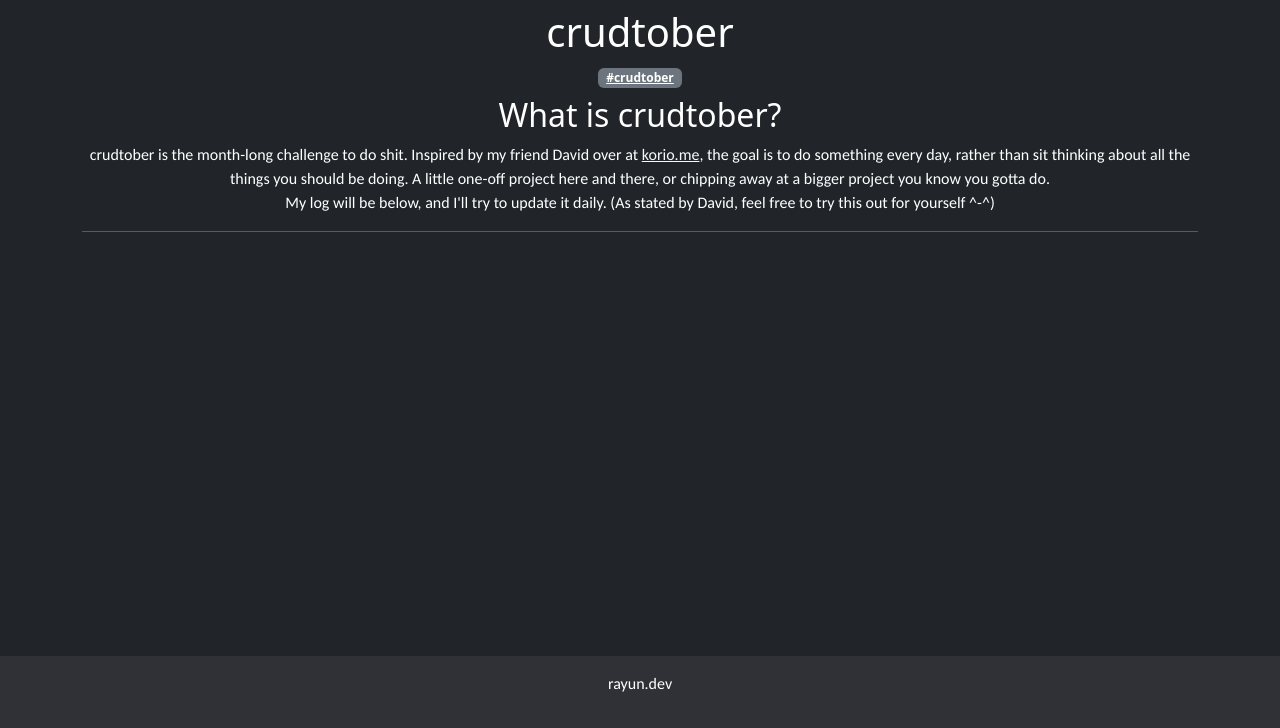
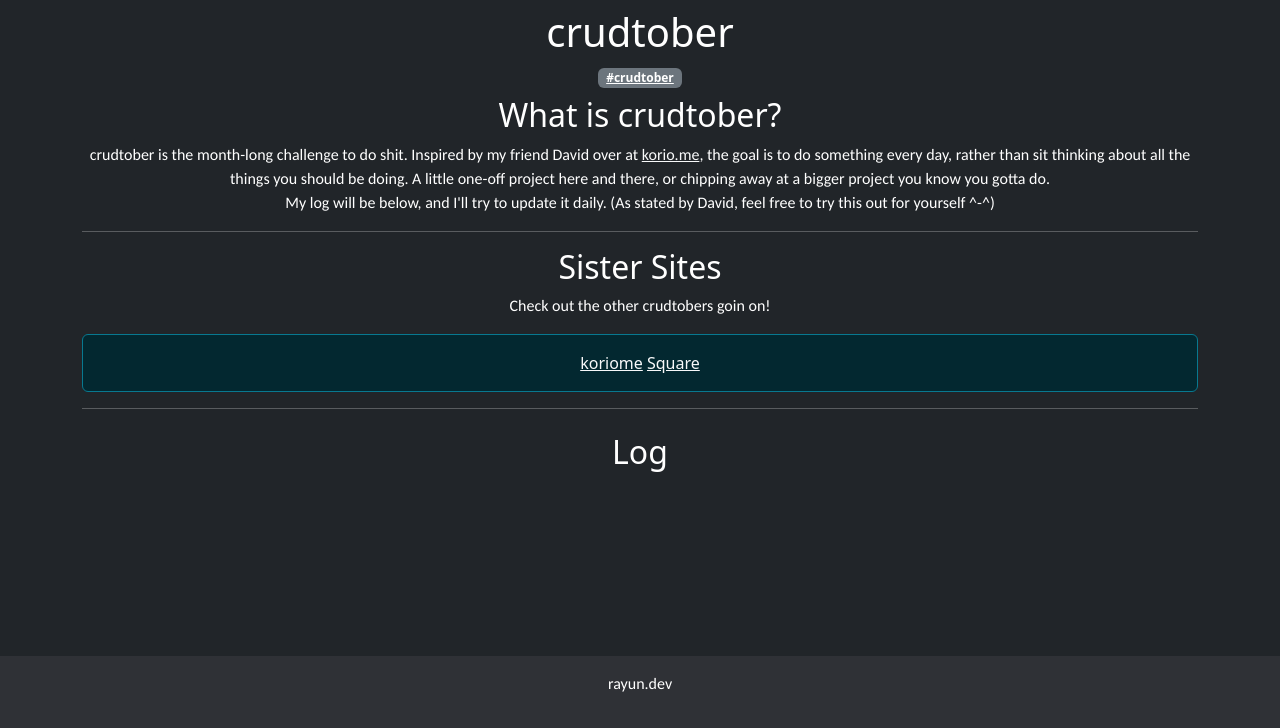
Before and after one commit to rayun56/rayun.dev-page, a Django app: template main/templates/main/crudtober.html in a window 1280 px wide. Shown: the part 72-800 px from the top of the page. Run offline with Django 3.2, Linux system fonts and the light colour scheme; the template is opened without the code that fills it, so the values that code supplies are empty; some libraries are stand-ins or nearby versions.

Commit message:
Some crudtober changes

```diff
--- a/main/templates/main/crudtober.html
+++ b/main/templates/main/crudtober.html
@@ -18,10 +18,17 @@
                     out for yourself ^-^)
                 </p>
                 <hr>
+                <h2 class="mt-2">Sister Sites</h2>
+                <p>Check out the other crudtobers goin on!</p>
+                <div class="alert alert-info">
+                    <a class="link-light" href="https://korio.me/crudtober" target="_blank">koriome</a> <a class="link-light" href="https://www.squareisnot.cool/crudtober/2023" target="_blank">Square</a>
+                </div>
+                <hr>
             </div>
         </div>
         <div class="row justify-content-left">
-            <div class="accordion" id="dayaccordion">
+            <h2 class="mt-2">Log</h2>
+            <div class="accordion mt-2" id="dayaccordion">
                 {% for crud_day in crud %}
                     <div class="accordion-item">
                         <h2 class="accordion-header">
```
